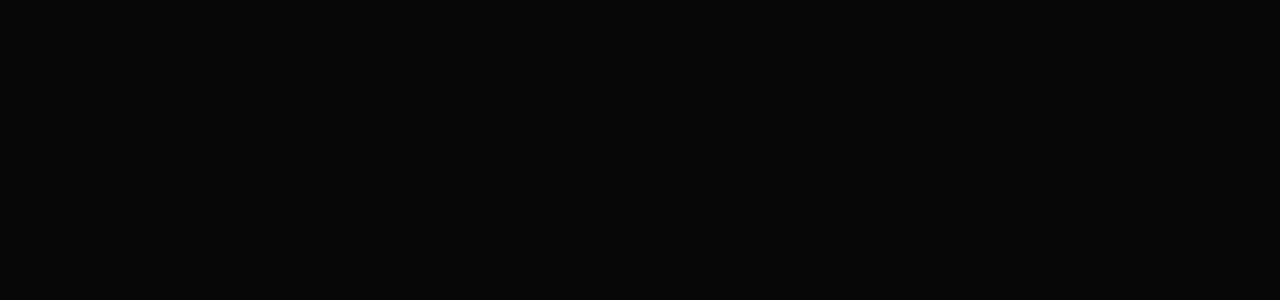
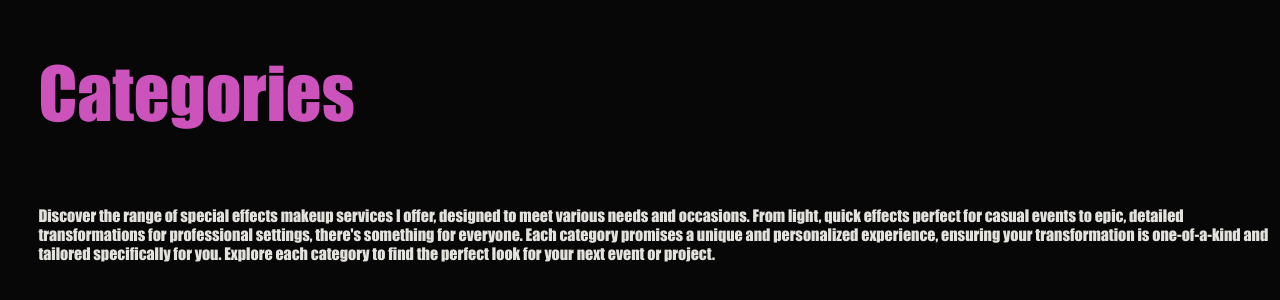
Before and after one commit to stjuice/sfx, a React (Create React App) app in the folder Portfolio/: page / in a window 1280 px wide. Shown: the part 3170-3470 px from the top of the page. Built offline with nearby package versions, Linux system fonts and the light colour scheme.

Commit message:
Handle long, multi-line text

```diff
--- a/Portfolio/src/behavior/texts/reducer.ts
+++ b/Portfolio/src/behavior/texts/reducer.ts
@@ -1,21 +1,23 @@
 import { Reducer } from 'redux';
 import { TextAction, TEXTS_REQUESTED } from './actions';
 import textsData from 'resources/Texts.json';
+import type { TextDataType, TextState } from './types';
 
-interface TextState {
-  [key: string]: string
-}
-
-const textsDataTyped: { [key: string]: string } = textsData;
+const textsDataTyped: TextDataType = textsData;
 
 const initialState: TextState = {};
 
 const textsReducer: Reducer<TextState, TextAction> = (state = initialState, action) => {
   switch (action.type) {
     case TEXTS_REQUESTED: {
-      const requestedTexts = action.payload.reduce<{[key: string]: string }>((acc, key) => {
+      const requestedTexts = action.payload.reduce<TextState>((acc, key) => {
         if (textsDataTyped[key]) {
-          acc[key] = textsDataTyped[key];
+          let text = textsDataTyped[key];
+
+          if (Array.isArray(text))
+            text = text.join(' ');
+
+          acc[key] = text;
         }
         return acc;
       }, {});
--- a/Portfolio/src/behavior/texts/types.ts
+++ b/Portfolio/src/behavior/texts/types.ts
@@ -1,3 +1,5 @@
-export type TextDataType = { [key: string]: string };
+export type TextDataType = { [key: string]: string | string[] };
 
-export type TextState = TextDataType;
+export interface TextState {
+    [key: string]: string;
+  }
--- a/Portfolio/src/components/text/textBlock/TextBlock.tsx
+++ b/Portfolio/src/components/text/textBlock/TextBlock.tsx
@@ -22,11 +22,8 @@
   const getText = (textKey: string) => {
     let text = texts[textKey] || '';
 
-    valueKeys.forEach((key, index) => {
-      const value = texts[key] || '';
-      const placeholder = new RegExp(`\\{${index}\\}`, 'g');
-      text = text.replace(placeholder, value);
-    });
+    // Replace placeholders with values
+    text = replacePlaceholders(text, valueKeys.map(key => texts[key] || ''));
 
     return text;
   };
@@ -34,10 +31,17 @@
   return (
     <>
       {textKeys.map((key) => (
-        <Text key={key} textValue={getText(key)} className={className || styles[key]} />
+        <Text key={key} textValue={getText(key)} className={className || styles[key] || ''} />
       ))}
     </>
   );
 };
 
 export default TextBlock;
+
+const replacePlaceholders = (text: string, values: string[]): string => {
+  return text.replace(/\{(\d+)\}/g, (match, index) => {
+    const value = values[parseInt(index, 10)] || '';
+    return value;
+  });
+};
--- a/Portfolio/src/components/text/textKeys.ts
+++ b/Portfolio/src/components/text/textKeys.ts
@@ -16,4 +16,7 @@
 
   SFXEXPLENAION: "SfxExplenation",
   SFXEXPLENAION_DESCRIPTION: "SfxExplenationDescription",
+
+  CATEGORIES: "Categories",
+  CATEGORIES_DESCRIPTION: "CategoriesDescription",
 }
--- a/Portfolio/src/pages/home/Home.module.scss
+++ b/Portfolio/src/pages/home/Home.module.scss
@@ -144,23 +144,19 @@
   overflow: hidden;
   position: relative;
   width: 100%;
-  /* Ensures the slider takes up the full width of the .examples section */
   height: auto;
 }
 
 .sliderTrack {
   display: flex;
   width: calc(200%);
-  /* Twice the width to accommodate the duplicate set of images */
   animation: scroll 20s linear infinite;
-  /* Adjust the timing for the desired speed */
 }
 
 .sliderItem {
   flex: 0 0 auto;
   width: 16.66%;
 
-  /* Each image takes up a portion of the full width */
   img {
     max-width: 350px;
     object-fit: cover;
@@ -176,3 +172,19 @@
     transform: translateX(-50%);
   }
 }
+
+//
+.categories {
+  grid-row-start: 10;
+  grid-row-end: 10;
+
+  grid-column-start: 1;
+  grid-column-end: 8;
+
+  margin-left: 3%;
+
+  .header {
+    font-size: 70px;
+    color: #cb53bb;
+  }
+}
--- a/Portfolio/src/pages/home/Home.tsx
+++ b/Portfolio/src/pages/home/Home.tsx
@@ -41,6 +41,10 @@
       <div className={styles.examples}>
         <ImageSlider />
       </div>
+      <div className={styles.categories}>
+        <TextBlock textKeys={[T.CATEGORIES]} className={styles.header} />
+        <TextBlock textKeys={[T.CATEGORIES_DESCRIPTION]} />
+      </div>
     </div>
   );
 }
--- a/Portfolio/src/resources/Texts.json
+++ b/Portfolio/src/resources/Texts.json
@@ -4,7 +4,6 @@
     "Name": "Viktoriia (stjuice)",
     "PortfolioTitle": "I specialize in special effects makeup",
     "PortfolioDescription": "My portfolio showcases a diverse range of SFX makeup styles, from the simplest changes to the most complex designs.",
-
     "Personalized": "Personalized SFX Makeup",
     "PersonalizedDescription": "Each project is aimed to meet your specific requirements",
     "Professional": "Professional Expertise",
@@ -13,8 +12,13 @@
     "QualityDescription": "I use only the best materials to ensure a safe and lasting transformation",
     "Unique": "Personalized SFX Makeup",
     "UniqueDescription": "I create custom, one-of-a-kind looks just for you, ensuring your transformation is unique and memorable",
-
     "SfxExplenation": "SFX makeup, or special effects makeup",
-    "SfxExplenationDescription": "the use of various techniques and materials such as silicone prosthetics, special cosmetics and other different tools to create an incredible transformations"
-
+    "SfxExplenationDescription": "the use of various techniques and materials such as silicone prosthetics, special cosmetics and other different tools to create an incredible transformations",
+    "Categories": "Categories",
+    "CategoriesDescription": [
+        "Discover the range of special effects makeup services I offer, designed to meet various needs and occasions.",
+        "From light, quick effects perfect for casual events to epic, detailed transformations for professional settings, there's something for everyone.",
+        "Each category promises a unique and personalized experience, ensuring your transformation is one-of-a-kind and tailored specifically for you. ",
+        "Explore each category to find the perfect look for your next event or project."
+    ]
 }
```
Also changed, not shown: 1 other file (tests, documents, lock files or other folders).
